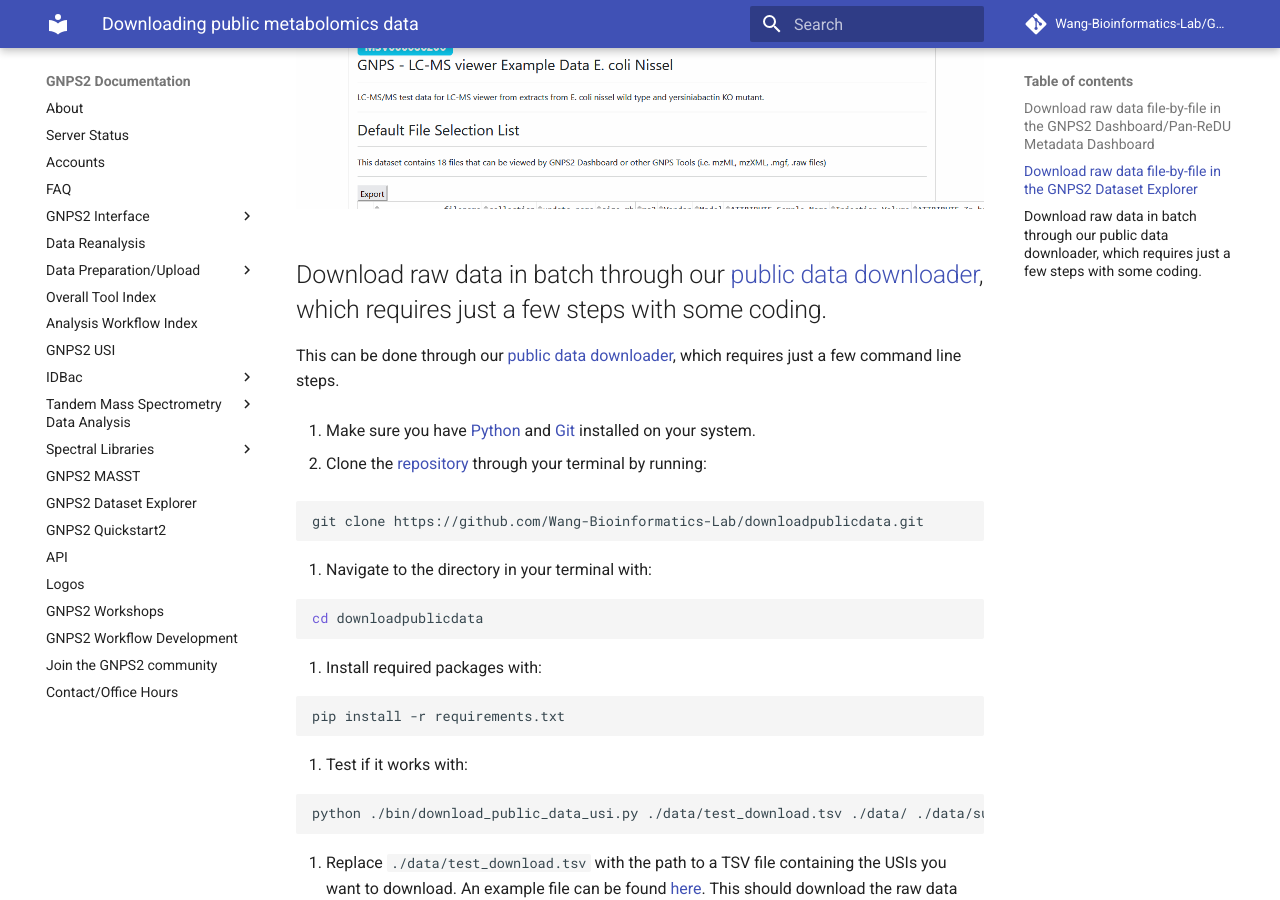
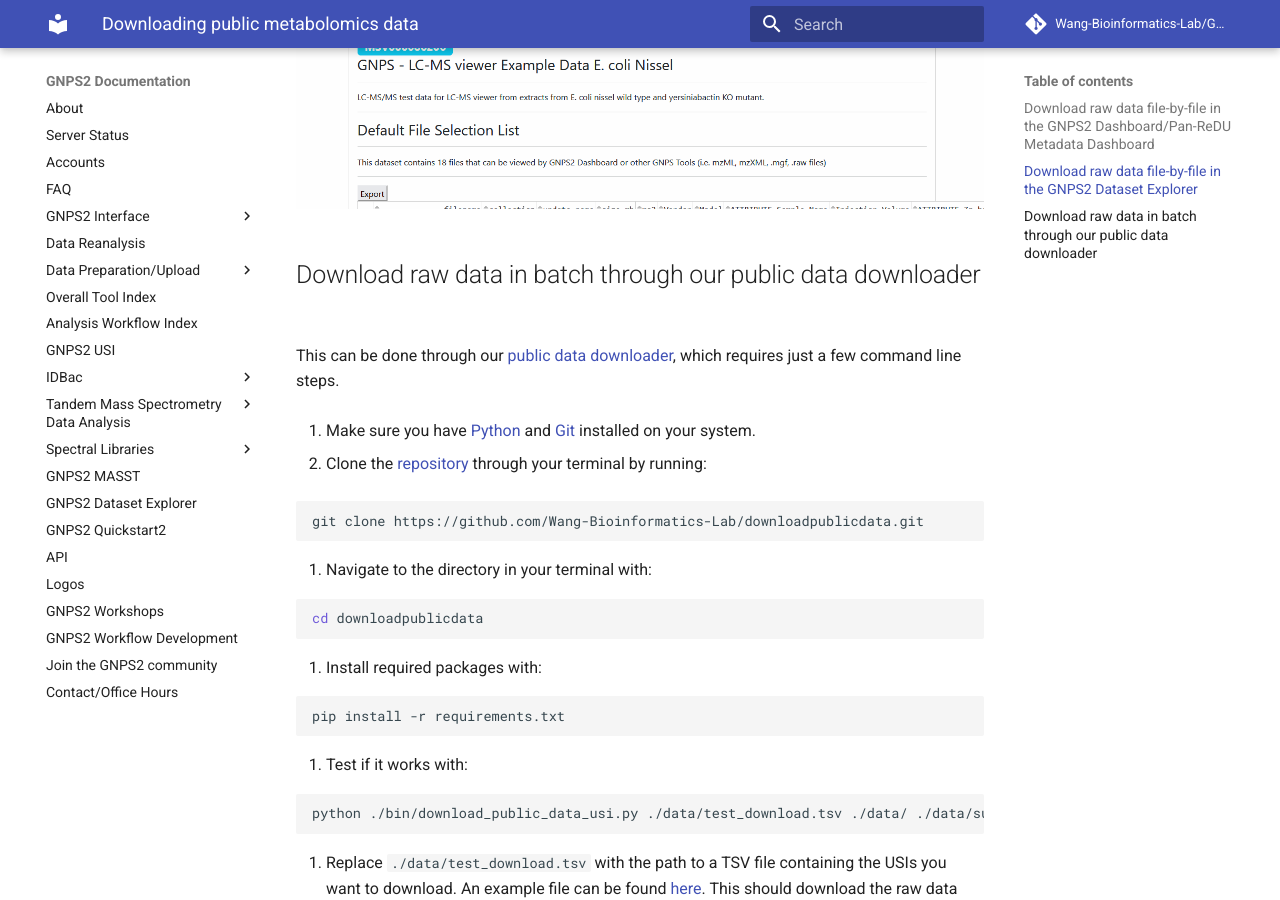
Before and after one commit to Wang-Bioinformatics-Lab/GNPS2_Documentation, an MkDocs documentation site: the page built from docs/downloadpublicdata.md, in a window 1280 px wide and 900 px high, scrolled down 977 px. Built offline with MkDocs 1.6.1 and Material for MkDocs 9.7.7, drawn with Linux system fonts in a browser that asks for light colours; comment, search, counter and statistics services are not loaded.

Commit message:
header fix

```diff
--- a/docs/downloadpublicdata.md
+++ b/docs/downloadpublicdata.md
@@ -12,7 +12,7 @@
 
 ![GNPS Explorer Download](img/explorer.gif)
 
-## Download raw data in batch through our [public data downloader](https://github.com/Wang-Bioinformatics-Lab/downloadpublicdata), which requires just a few steps with some coding.
+## Download raw data in batch through our public data downloader
 
 This can be done through our [public data downloader](https://github.com/Wang-Bioinformatics-Lab/downloadpublicdata), which requires just a few command line steps.
 
```
